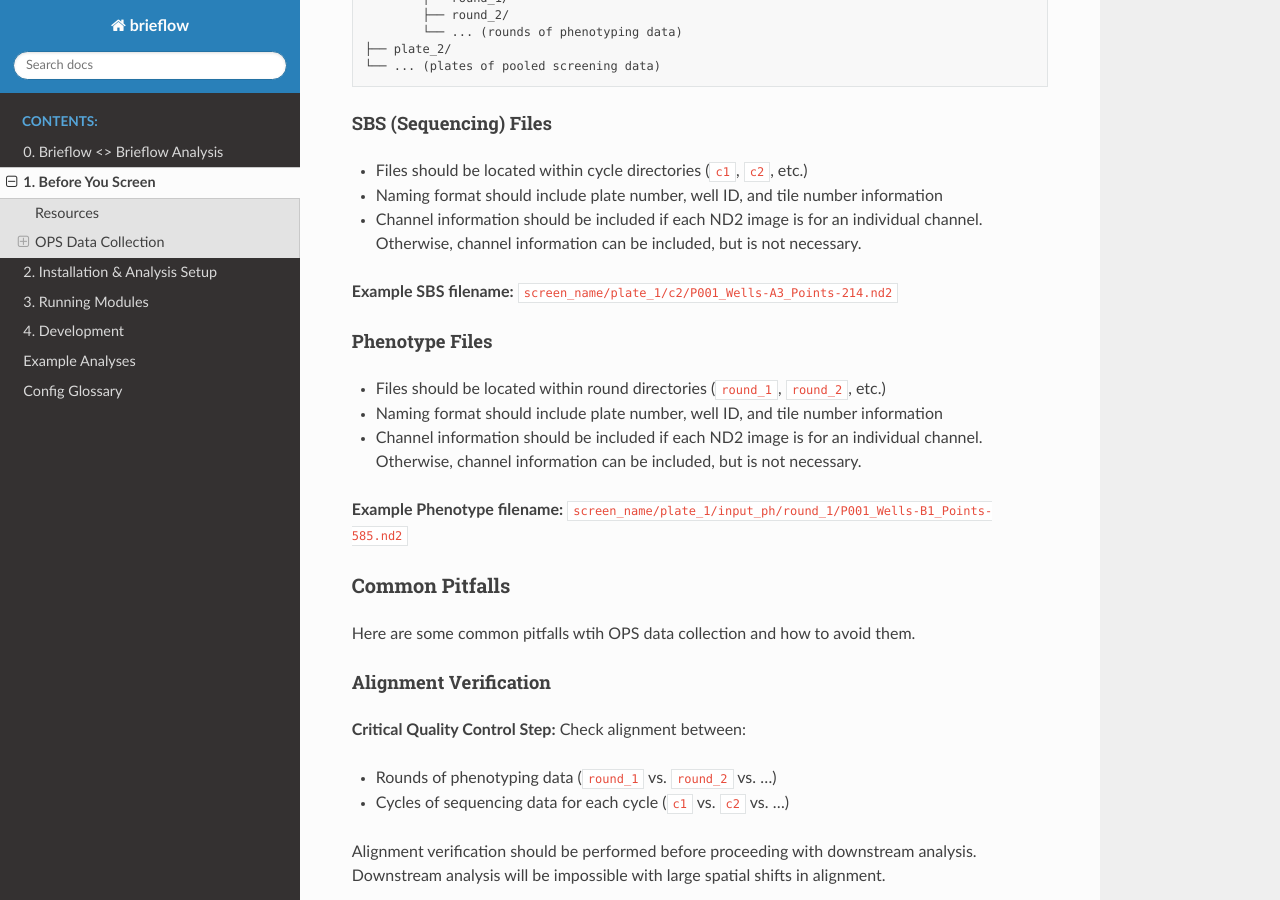
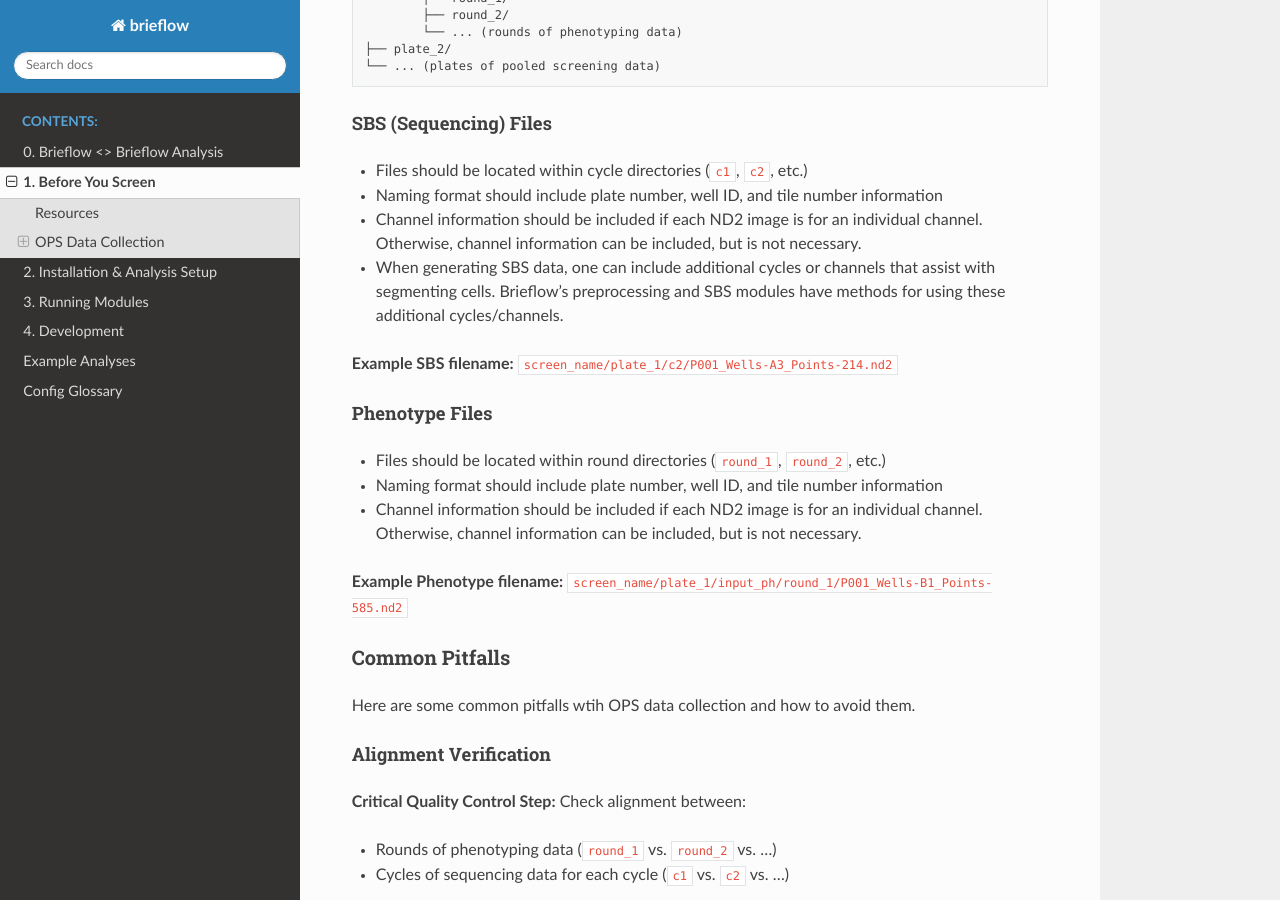
Before and after one commit to cheeseman-lab/brieflow, a Sphinx documentation site: the page built from docs/source/1.before_you_screen.md, in a window 1280 px wide and 900 px high, scrolled down 1014 px. Built offline with Sphinx 7.4.7 and the Read the Docs theme 3.1.0, drawn with Linux system fonts in a browser that asks for light colours.

Commit message:
matteo recs

```diff
--- a/docs/source/1.before_you_screen.md
+++ b/docs/source/1.before_you_screen.md
@@ -44,6 +44,7 @@ screen_name/
 - Files should be located within cycle directories (`c1`, `c2`, etc.)
 - Naming format should include plate number, well ID, and tile number information
 - Channel information should be included if each ND2 image is for an individual channel. Otherwise, channel information can be included, but is not necessary.
+- When generating SBS data, one can include additional cycles or channels that assist with segmenting cells. Brieflow's preprocessing and SBS modules have methods for using these additional cycles/channels.
 
 **Example SBS filename:** `screen_name/plate_1/c2/P001_Wells-A3_Points-214.nd2`
 
```
